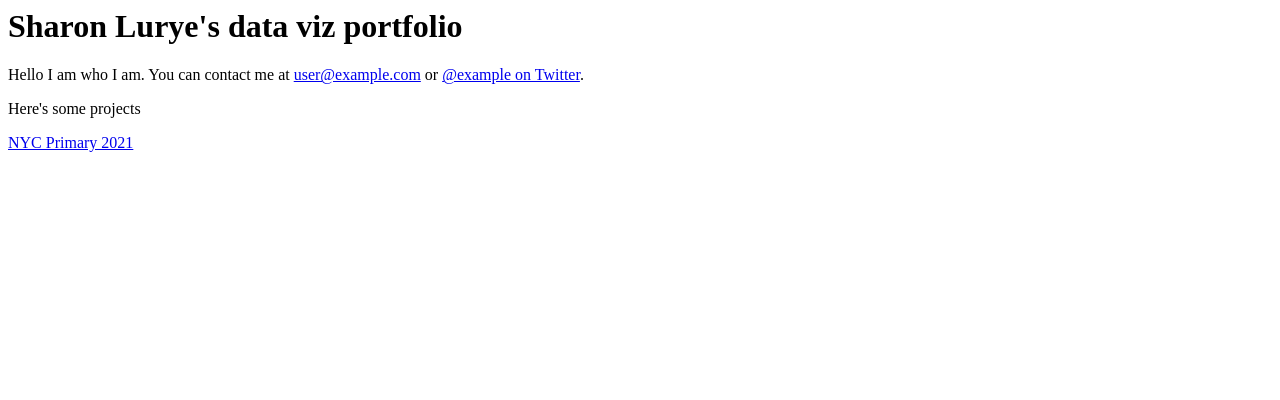
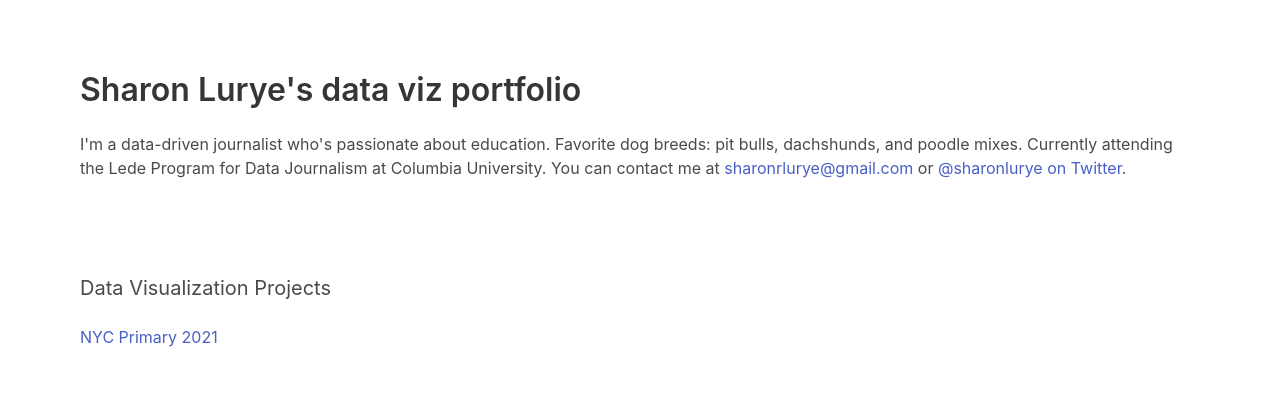
Before and after one commit to saveyak/data-viz-portfolio, a plain HTML site: page content/index.html in a window 1280 px wide. Drawn offline with nearby package versions, Linux system fonts and the light colour scheme.

Commit message:
Updates styles, content

```diff
--- a/content/d3-nyc-primary/css/styles.css
+++ b/content/d3-nyc-primary/css/styles.css
@@ -1,3 +1,12 @@
+h1 {
+    font-family: Open Sans, sans-serif;
+    font-weight: 500;
+}
+
+p {
+    font-family: Open Sans, sans-serif;
+}
+
 text{
     font-size: 16px;
     font-family: Open Sans, sans-serif;
--- a/content/d3-nyc-primary/js/ranked_choice_bar_chart.js
+++ b/content/d3-nyc-primary/js/ranked_choice_bar_chart.js
@@ -18,8 +18,8 @@
 var tickDuration = 2000;
 var animationDuration = 500
 var top_n = 15;
-var height = 600;
-var width = 960;
+var height = 500;
+var width = 1.6 * height;
 
 //Create SVG
 
--- a/content/index.html
+++ b/content/index.html
@@ -7,19 +7,29 @@
       content="width=device-width, initial-scale=1, shrink-to-fit=no"
     />
 
+    <link rel="stylesheet" href="https://cdn.jsdelivr.net/npm/bulma@0.9.3/css/bulma.min.css">
+
     <title>Data Viz Portfolio</title>
   </head>
 
   <body>
-    <h1>Sharon Lurye's data viz portfolio</h1>
-    <p>Hello I am who I am. You can contact me at
-      <a href="mailto:user@example.com">user@example.com</a>
+    <div class = "content"></div>
+    <div class="container is-fluid">
+      <section class="section">
+    <h1 class="title">Sharon Lurye's data viz portfolio</h1>
+    <p>I'm a data-driven journalist who's passionate about education. Favorite dog breeds: pit bulls, dachshunds, and poodle mixes. Currently attending the Lede Program for Data Journalism at Columbia University. You can contact me at
+      <a href="mailto:sharonrlurye@gmail.com">sharonrlurye@gmail.com</a>
       or
-      <a href="https://twitter.com/example">@example on Twitter</a>.</p>
+      <a href="https://twitter.com/sharonlurye">@sharonlurye on Twitter</a>.</p>
+    </section>
+    <section class="section">
 
-<p>Here's some projects</p>
+<h2 class="subtitle">Data Visualization Projects</h2>
 
 <a href="d3-nyc-primary/index.html">NYC Primary 2021</a>
+</section>
+</div>
+    </div>
 
   </body>
 </html>
```
Also changed, not shown: content/d3-nyc-primary/index.html (+7 -0 lines).
